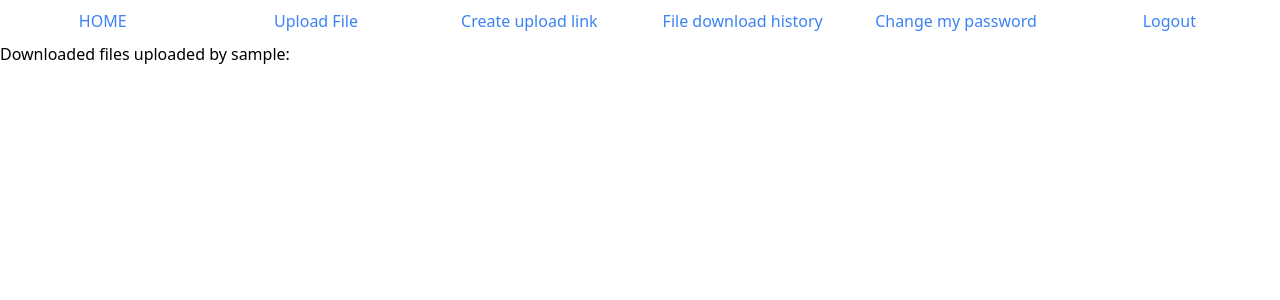
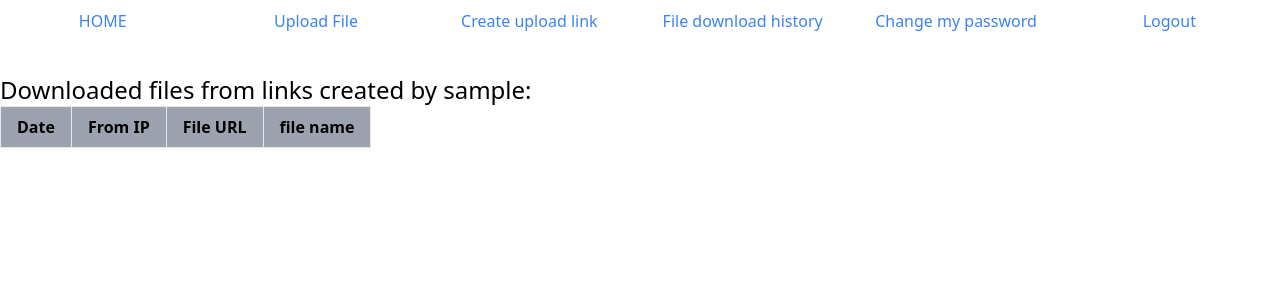
Before and after one commit to disty-online/disty, a Django app: page /disty/access/ in a window 1280 px wide. Shown: the top 300 px of the page. Run offline with Django 3.2, Linux system fonts and the light colour scheme; the visitor is signed in with stand-in values (Sample User, id 1); data comes from the database, SQL or seed files in the repository; data that the repository does not hold is empty.

Commit message:
Add styling to history page

```diff
--- a/disty/templates/disty/access.html
+++ b/disty/templates/disty/access.html
@@ -2,14 +2,25 @@
 {% block content %}
 {% include 'disty/navigation.html' %}
 
-<p>Downloaded files uploaded by {{ user }}:</p>
-<ul>
-  {% for access in accesses %}
-  <li>
-    [{{ access.timestamp }}] - {{ access.source_ip }} {{ access.url }}
-    {{access.file }} - ({{ access.user }})
-  </li>
-  {% endfor %}
-</ul>
-
+<p class="text-2xl pt-8">Downloaded files from links created by {{ user }}:</p>
+<table class="table-auto">
+  <thead>
+    <tr class="bg-gray-400">
+      <th class="border px-4 py-2">Date</th>
+      <th class="border px-4 py-2">From IP</th>
+      <th class="border px-4 py-2">File URL</th>
+      <th class="border px-4 py-2">file name</th>
+    </tr>
+  </thead>
+  <tbody>
+    {% for access in accesses %}
+    <tr>
+      <td class="border px-4 py-2">{{ access.timestamp }}</td>
+      <td class="border px-4 py-2">{{ access.source_ip }}</td>
+      <td class="border px-4 py-2">{{ access.url }}</td>
+      <td class="border px-4 py-2">{{access.file }}</td>
+    </tr>
+    {% endfor %}
+  </tbody>
+</table>
 {% endblock %}
--- a/disty/templates/disty/home.html
+++ b/disty/templates/disty/home.html
@@ -4,7 +4,7 @@
 <p class="text-2xl pt-8">Uploaded files for {{ user }}:</p>
 <table class="table-auto">
     <thead>
-        <tr class="bg-gray-300">
+        <tr class="bg-gray-400">
             <th class="border px-4 py-2">Description</th>
             <th class="border px-4 px-2">Name - Owner</th>
             <th class="border px-4 px-2">Info</th>
@@ -28,7 +28,7 @@
 <p class="text-2xl pt-8">Links created by {{ user }}:</p>
 <table class="table-auto">
     <thead>
-        <tr class="bg-gray-300">
+        <tr class="bg-gray-400">
             <th class="border px-4 py-2">URL</th>
             <th class="border px-4 py-2">Info</th>
         </tr>
```
